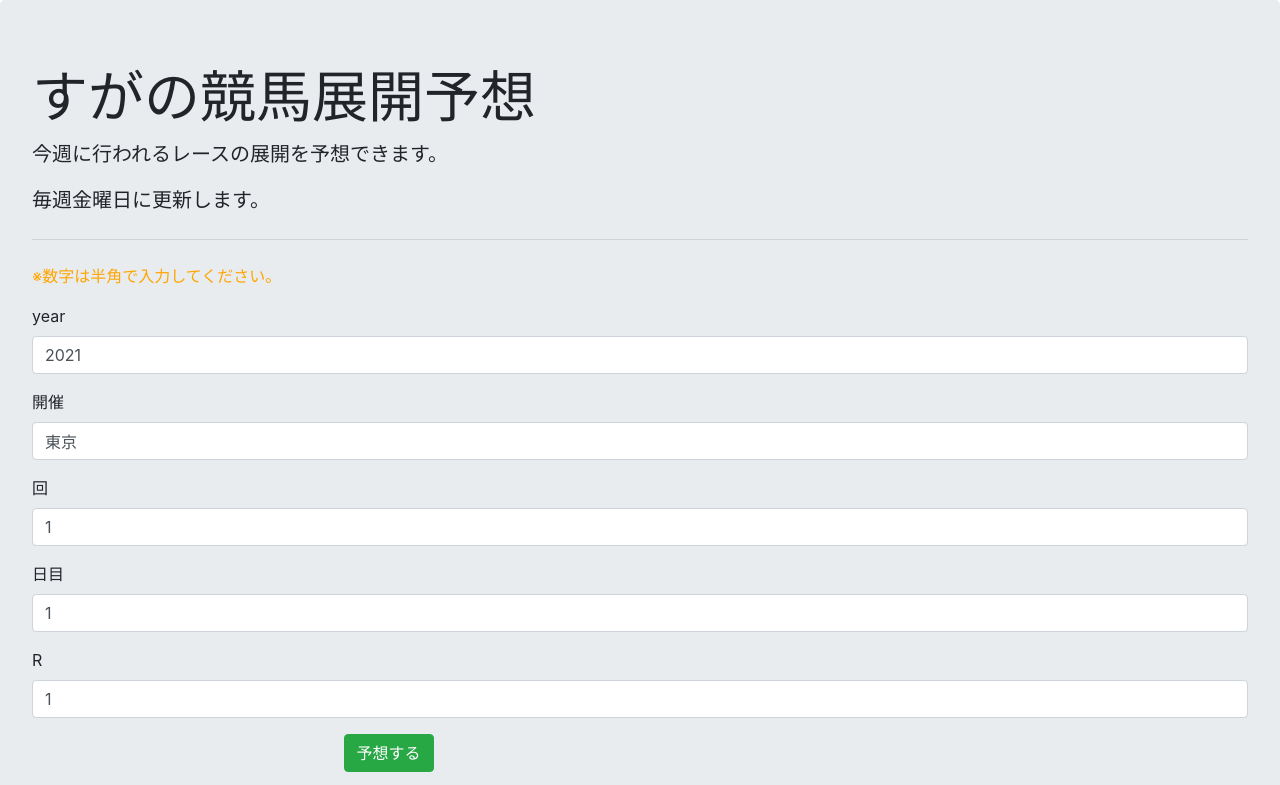
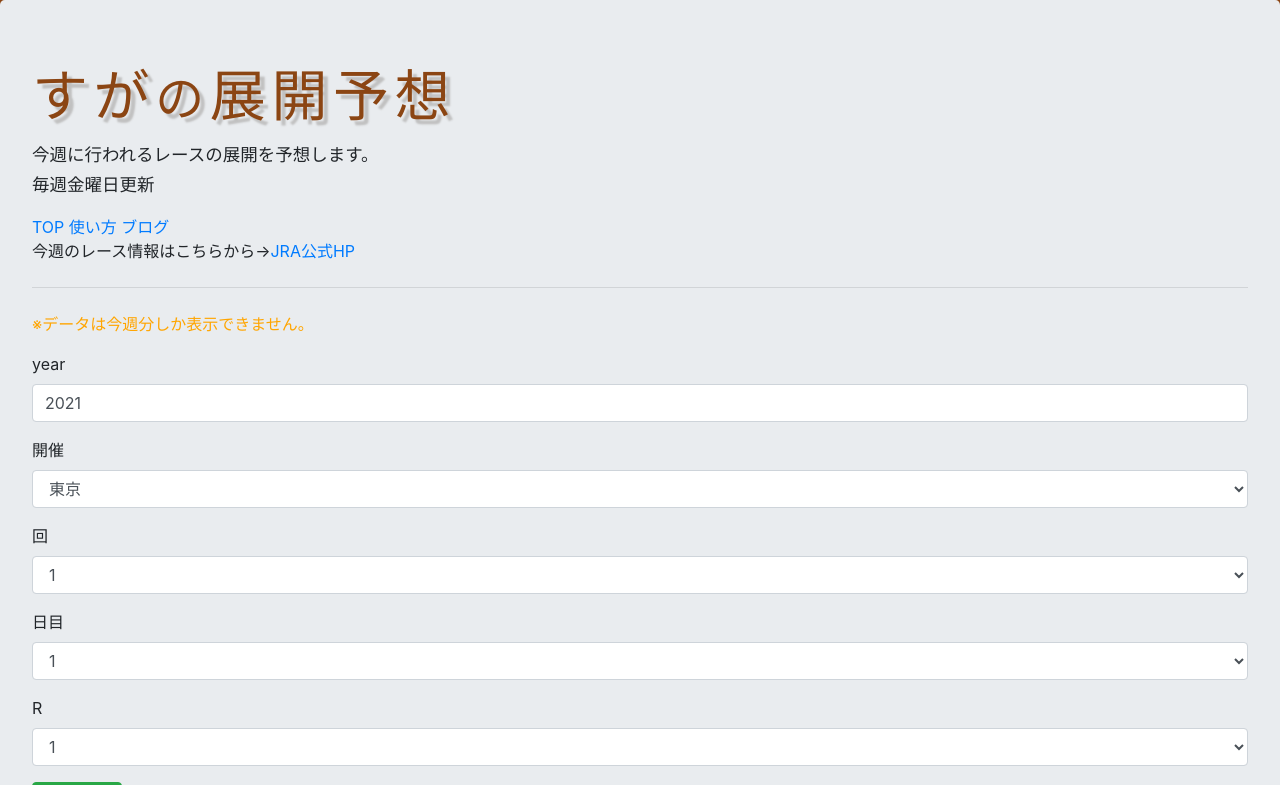
Before and after one commit to zuga66643/keiba_forecast, a Django app: page / in a window 1280 px wide. Shown: the top 785 px of the page. Run offline with Django 3.2, Linux system fonts and the light colour scheme; some libraries are stand-ins or nearby versions.

Commit message:
blog追加

```diff
--- a/keiba_forecast/settings.py
+++ b/keiba_forecast/settings.py
@@ -26,7 +26,7 @@ BASE_DIR = Path(__file__).resolve().parent.parent
 SECRET_KEY = 'django-insecure-pvrep2poby(n0buob7h@%o-zf$d2$9(u5mu%4*z2tk6w)a7ruv'
 
 # SECURITY WARNING: don't run with debug turned on in production!
-DEBUG = False
+DEBUG = True
 
 ALLOWED_HOSTS = ['*']
 
@@ -109,9 +109,9 @@ AUTH_PASSWORD_VALIDATORS = [
 # Internationalization
 # https://docs.djangoproject.com/en/3.2/topics/i18n/
 
-LANGUAGE_CODE = 'en-us'
+LANGUAGE_CODE = 'ja'
 
-TIME_ZONE = 'UTC'
+TIME_ZONE = 'Asia/Tokyo'
 
 USE_I18N = True
 
--- a/keiba_forecasts/admin.py
+++ b/keiba_forecasts/admin.py
@@ -1,3 +1,8 @@
 from django.contrib import admin
 
 # Register your models here.
+from .models import Category, Blog
+
+
+admin.site.register(Category)
+admin.site.register(Blog)
--- a/keiba_forecasts/forms.py
+++ b/keiba_forecasts/forms.py
@@ -3,7 +3,20 @@ from django import forms
 
 class RaceForm(forms.Form):
     year = forms.CharField(label='year', max_length=4, initial='2021')
-    place = forms.CharField(label='開催', max_length=4, initial='東京')
-    num = forms.CharField(label='回', max_length=2, initial='1')
-    day = forms.CharField(label='日目', max_length=2, initial='1')
-    race = forms.CharField(label='R', max_length=2, initial='1')
+    c_place = []
+    p_name = ['札幌','函館','福島','新潟','東京','中山','中京','京都','阪神','小倉']
+    for p in p_name:
+        c_place.append((p,p))
+    place = forms.ChoiceField(label='開催', initial='東京', choices=c_place)
+    c_num = []
+    for i in range(1,7):
+        c_num.append((str(i),str(i)))
+    num = forms.ChoiceField(label='回', initial='1', choices=c_num)
+    c_day = []
+    for i in range(1,13):
+        c_day.append((str(i),str(i)))
+    day = forms.ChoiceField(label='日目', initial='1', choices=c_day)
+    c_race = []
+    for i in range(1,13):
+        c_race.append((str(i),str(i)))
+    race = forms.ChoiceField(label='R', initial='1', choices=c_race)
--- /dev/null
+++ b/keiba_forecasts/static/css/main.css
@@ -0,0 +1,16 @@
+body {
+    background-color: saddlebrown;
+}
+
+h1 {
+    color: saddlebrown;
+    font-family: "けいふぉんと";
+    text-shadow: 5px 5px 2px silver;
+    letter-spacing: 0.1em;
+}
+
+@media screen and (max-width: 560px) {/* 560px以下*/
+    h1{
+        font-size: 60%;/* 21px*/
+    }
+}
--- a/keiba_forecasts/templates/keiba_forecasts/base.html
+++ b/keiba_forecasts/templates/keiba_forecasts/base.html
@@ -7,27 +7,25 @@
     <!-- Required meta tags -->
     <meta charset="utf-8">
     <meta name="viewport" content="width=device-width, initial-scale=1, shrink-to-fit=no">
-
-    <!-- Bootstrap CSS -->
-    <link rel="stylesheet" href="https://stackpath.bootstrapcdn.com/bootstrap/4.3.1/css/bootstrap.min.css" integrity="sha384-ggOyR0iXCbMQv3Xipma34MD+dH/1fQ784/j6cY/iJTQUOhcWr7x9JvoRxT2MZw1T" crossorigin="anonymous">
-
     <title>すがの競馬展開予想</title>
+    {% bootstrap_css %}
+    {% bootstrap_javascript jquery='full' %}
+    <link rel='stylesheet' href="{% static 'css/main.css' %}">
   </head>
   <body>
     <div class="jumbotron">
-      <h1 class="display-4">すがの競馬展開予想</h1>
-      <p class="lead">今週に行われるレースの展開を予想できます。</p>
-      <p class="lead">毎週金曜日に更新します。</p>
+      <h1 class="display-4">すが<span class='small'>の</span>展開予想</h1>
+      <p class="lead"><span class='small'>
+      今週に行われるレースの展開を予想します。<br>
+      毎週金曜日更新</small></p>
+      <a href='{% url "keiba_forecasts:index" %}'>TOP</a>
+      <a href='{% url "keiba_forecasts:about" %}'>使い方</a>
+      <a href='{% url "keiba_forecasts:blogs" %}'>ブログ</a>
+      <p>今週のレース情報はこちらから→<a href='https://www.jra.go.jp/'>JRA公式HP</a></p>
       <hr class="my-4">
       <div>
         {% block content %}{% endblock content %}
       </div>
-
-      <!-- Optional JavaScript -->
-      <!-- jQuery first, then Popper.js, then Bootstrap JS -->
-      <script src="https://code.jquery.com/jquery-3.3.1.slim.min.js" integrity="sha384-q8i/X+965DzO0rT7abK41JStQIAqVgRVzpbzo5smXKp4YfRvH+8abtTE1Pi6jizo" crossorigin="anonymous"></script>
-      <script src="https://cdnjs.cloudflare.com/ajax/libs/popper.js/1.14.7/umd/popper.min.js" integrity="sha384-UO2eT0CpHqdSJQ6hJty5KVphtPhzWj9WO1clHTMGa3JDZwrnQq4sF86dIHNDz0W1" crossorigin="anonymous"></script>
-      <script src="https://stackpath.bootstrapcdn.com/bootstrap/4.3.1/js/bootstrap.min.js" integrity="sha384-JjSmVgyd0p3pXB1rRibZUAYoIIy6OrQ6VrjIEaFf/nJGzIxFDsf4x0xIM+B07jRM" crossorigin="anonymous"></script>
     </div>
   </body>
 </html>
--- a/keiba_forecasts/templates/keiba_forecasts/index.html
+++ b/keiba_forecasts/templates/keiba_forecasts/index.html
@@ -3,13 +3,11 @@
 {% load static %}
 
 {% block content %}
-  <p><span style="color:orange;">※数字は半角で入力してください。</span></p>
-  <form method="POST" class="post-form">{% csrf_token %}
-    {% bootstrap_form form layout='horizontal' %}
-    <div class="form-group row">
-      <div class="offset-md-3 col-md-9">
+  <p style="color:orange;">※データは今週分しか表示できません。</p>
+  <form method="POST" class="mb-3">{% csrf_token %}
+    {% bootstrap_form form %}
+    <div >
         <button type="submit" class="btn btn-success">予想する</button>
-      </div>
     </div>
   </form>
   <p>{{ info }}</p>
--- a/keiba_forecasts/urls.py
+++ b/keiba_forecasts/urls.py
@@ -8,4 +8,7 @@ from . import views
 app_name = 'keiba_forecasts'
 urlpatterns = [
     path('', views.index, name='index'),
+    path('about/', views.about, name='about'),
+    path('blogs/', views.blogs, name='blogs'),
+    path('blogs/<int:blog_id>', views.blog, name='blog'),
 ]
--- a/keiba_forecasts/views.py
+++ b/keiba_forecasts/views.py
@@ -1,6 +1,8 @@
 from django.shortcuts import render
 
 from .forms import RaceForm
+
+from .models import Blog
 
 # Create your views here.
 def index(request):
@@ -55,3 +57,23 @@ def index(request):
 
 
     return render(request, 'keiba_forecasts/index.html', content_dict)
+
+
+def about(request):
+    return render(request, 'keiba_forecasts/about.html')
+
+
+def blogs(request):
+    blogs = Blog.objects.order_by('date')
+    context = {'blogs':blogs}
+    return render(request, 'keiba_forecasts/blogs.html', context)
+
+
+def blog(request, blog_id):
+    blog = Blog.objects.get(id=blog_id)
+    context = {
+        'blog':blog,
+        'text':blog.text,
+        'date':blog.date,
+    }
+    return render(request, 'keiba_forecasts/blog.html', context)
```
Also changed, not shown: keiba_forecasts/models.py (+16 -1 lines), keiba_forecasts/templates/keiba_forecasts/about.html (added, +7 -0 lines), keiba_forecasts/templates/keiba_forecasts/blog.html (added, +9 -0 lines), keiba_forecasts/templates/keiba_forecasts/blogs.html (added, +14 -0 lines), keiba_forecasts/migrations/0001_initial.py (added), keiba_forecasts/static/about.png (added).
